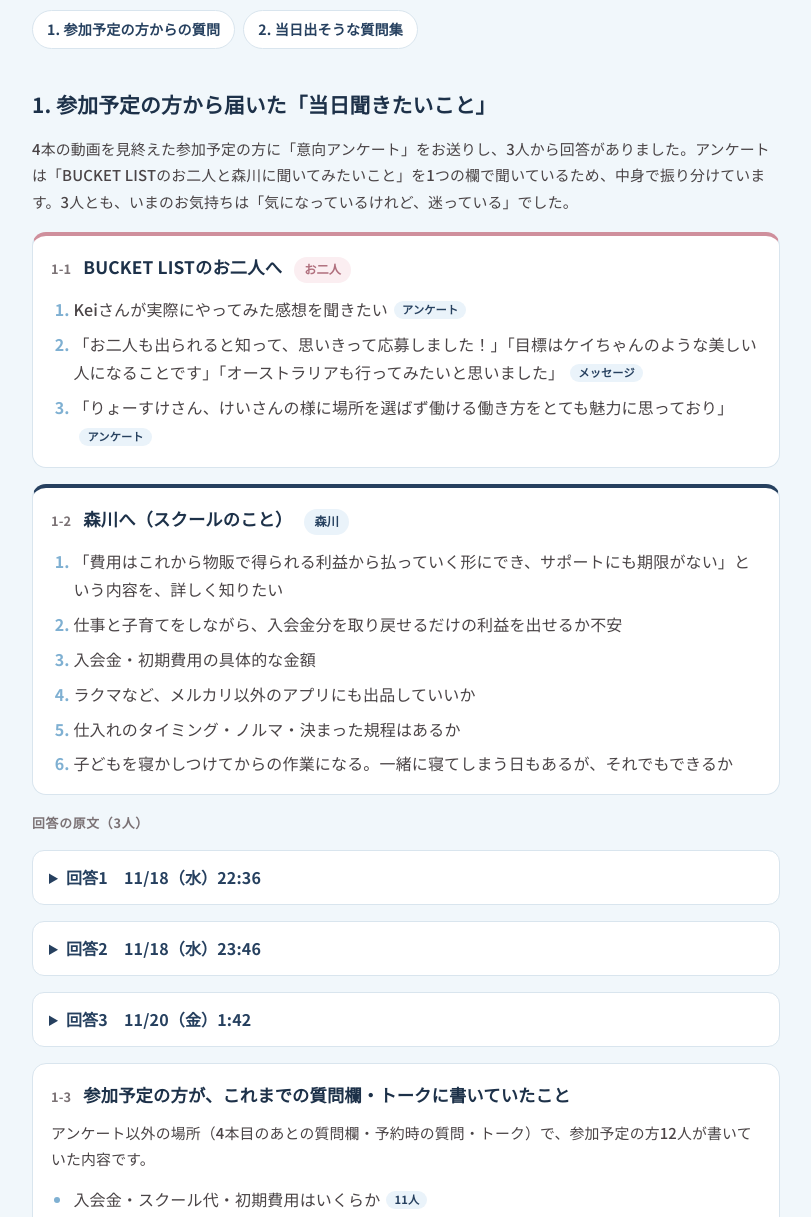
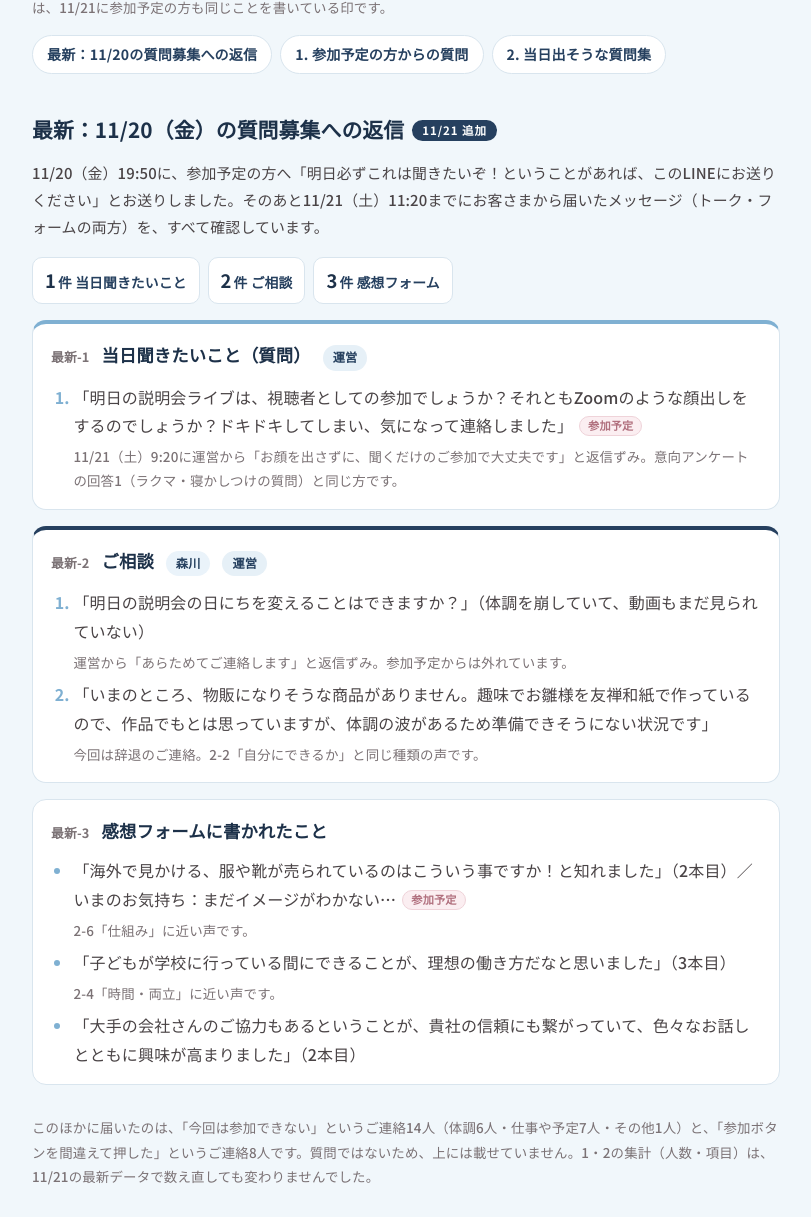
Before and after one commit to kumiko0814/bucket-1121-questions, a plain HTML site: page index.html in a window 1280 px wide. Shown: the part 380-1597 px from the top of the page, without its empty margins (234-1045 px from the left). Drawn offline with Linux system fonts and the light colour scheme.

Commit message:
11/20の質問募集への返信（11/21 11:20時点）を追加
Co-Authored-By: Claude Opus 5.5 <noreply@anthropic.com>

```diff
--- a/index.html
+++ b/index.html
@@ -44,6 +44,13 @@ section{margin-top:40px;display:grid;gap:16px}
 .card{background:var(--surface);border:1px solid var(--line);border-radius:14px;padding:18px 18px 16px;display:grid;gap:12px;min-width:0}
 .card.to-bl{border-top:4px solid var(--pink)}
 .card.to-mk{border-top:4px solid var(--navy)}
+.card.to-ops{border-top:4px solid var(--blue)}
+.who.ops{background:#e6f0f7;color:var(--navy)}
+.reply{font-size:.84rem;color:var(--muted);margin-top:4px;display:block}
+.newmark{display:inline-block;font-size:.72rem;font-weight:700;letter-spacing:.08em;padding:2px 10px;border-radius:999px;background:var(--navy);color:#fff;vertical-align:3px;margin-left:8px}
+.mini{display:flex;flex-wrap:wrap;gap:8px}
+.mini span{background:var(--surface);border:1px solid var(--line);border-radius:10px;padding:6px 12px;font-size:.86rem;color:var(--navy);font-weight:700}
+.mini span b{font-size:1.15rem;color:var(--navy-deep);margin-right:2px}
 .card-h{display:flex;flex-wrap:wrap;align-items:baseline;gap:6px 12px}
 .num{font-size:.8rem;color:var(--muted);font-weight:700}
 .who{font-size:.76rem;font-weight:700;padding:2px 10px;border-radius:999px;background:var(--soft);color:var(--navy)}
@@ -90,20 +97,63 @@ td a{color:var(--navy);text-decoration:none;font-weight:700}
   <p class="eyebrow">BUCKET LIST × Re:che</p>
   <h1>11/21 勉強会 質問集</h1>
   <p class="sub">11/21（土）20:00〜 スクール説明会＆公開添削勉強会</p>
-  <p class="meta">11/20（金）17:00時点・BUCKET LIST×MeroneのLINE（プロライン）に届いた回答から作成</p>
+  <p class="meta">BUCKET LIST×MeroneのLINE（プロライン）に届いた回答から作成。1・2は11/20（金）17:00時点、いちばん上の「最新」は11/21（土）11:20時点</p>
 </header>
 
 <div class="stats">
-  <div class="stat"><b>66<small>人</small></b><span>11/21 参加予定</span></div>
+  <div class="stat"><b>69<small>人</small></b><span>11/21 参加予定<br>（11/21 11:20時点）</span></div>
   <div class="stat"><b>3<small>人</small></b><span>意向アンケートに回答<br>（案内したのは9人）</span></div>
   <div class="stat"><b>93<small>人</small></b><span>これまで質問欄に書いた人<br>（うち参加予定 12人）</span></div>
 </div>
 <p class="note">このページには、お客さまのお名前は載せていません。質問の言い回しは、実際の文面を短く整えたものです。<span class="tag on">参加予定</span> は、11/21に参加予定の方も同じことを書いている印です。</p>
 
 <nav class="toc" aria-label="目次">
+  <a href="#new">最新：11/20の質問募集への返信</a>
   <a href="#part1">1. 参加予定の方からの質問</a>
   <a href="#part2">2. 当日出そうな質問集</a>
 </nav>
+
+<!-- ============ 最新 ============ -->
+<section id="new">
+  <h2>最新：11/20（金）の質問募集への返信<span class="newmark">11/21 追加</span></h2>
+  <p class="lead">11/20（金）19:50に、参加予定の方へ「明日必ずこれは聞きたいぞ！ということがあれば、このLINEにお送りください」とお送りしました。そのあと11/21（土）11:20までにお客さまから届いたメッセージ（トーク・フォームの両方）を、すべて確認しています。</p>
+  <div class="mini">
+    <span><b>1</b>件 当日聞きたいこと</span>
+    <span><b>2</b>件 ご相談</span>
+    <span><b>3</b>件 感想フォーム</span>
+  </div>
+
+  <div class="card to-ops">
+    <div class="card-h"><span class="num">最新-1</span><h3>当日聞きたいこと（質問）</h3><span class="who ops">運営</span></div>
+    <ol class="qs">
+      <li><span class="q">「明日の説明会ライブは、視聴者としての参加でしょうか？それともZoomのような顔出しをするのでしょうか？ドキドキしてしまい、気になって連絡しました」</span><span class="tag on">参加予定</span>
+        <span class="reply">11/21（土）9:20に運営から「お顔を出さずに、聞くだけのご参加で大丈夫です」と返信ずみ。意向アンケートの回答1（ラクマ・寝かしつけの質問）と同じ方です。</span></li>
+    </ol>
+  </div>
+
+  <div class="card to-mk">
+    <div class="card-h"><span class="num">最新-2</span><h3>ご相談</h3><span class="who">森川</span><span class="who ops">運営</span></div>
+    <ol class="qs">
+      <li><span class="q">「明日の説明会の日にちを変えることはできますか？」（体調を崩していて、動画もまだ見られていない）</span>
+        <span class="reply">運営から「あらためてご連絡します」と返信ずみ。参加予定からは外れています。</span></li>
+      <li><span class="q">「いまのところ、物販になりそうな商品がありません。趣味でお雛様を友禅和紙で作っているので、作品でもとは思っていますが、体調の波があるため準備できそうにない状況です」</span>
+        <span class="reply">今回は辞退のご連絡。2-2「自分にできるか」と同じ種類の声です。</span></li>
+    </ol>
+  </div>
+
+  <div class="card">
+    <div class="card-h"><span class="num">最新-3</span><h3>感想フォームに書かれたこと</h3></div>
+    <ul class="qs">
+      <li><span class="q">「海外で見かける、服や靴が売られているのはこういう事ですか！と知れました」（2本目）／いまのお気持ち：まだイメージがわかない…</span><span class="tag on">参加予定</span>
+        <span class="reply">2-6「仕組み」に近い声です。</span></li>
+      <li><span class="q">「子どもが学校に行っている間にできることが、理想の働き方だなと思いました」（3本目）</span>
+        <span class="reply">2-4「時間・両立」に近い声です。</span></li>
+      <li><span class="q">「大手の会社さんのご協力もあるということが、貴社の信頼にも繋がっていて、色々なお話しとともに興味が高まりました」（2本目）</span></li>
+    </ul>
+  </div>
+
+  <p class="note">このほかに届いたのは、「今回は参加できない」というご連絡14人（体調6人・仕事や予定7人・その他1人）と、「参加ボタンを間違えて押した」というご連絡8人です。質問ではないため、上には載せていません。1・2の集計（人数・項目）は、11/21の最新データで数え直しても変わりませんでした。</p>
+</section>
 
 <!-- ============ 1 ============ -->
 <section id="part1">
```
Also changed, not shown: 1 other file.
